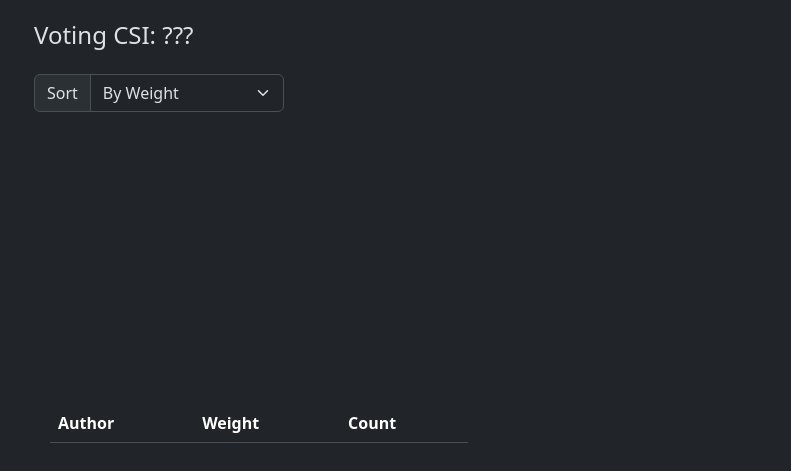
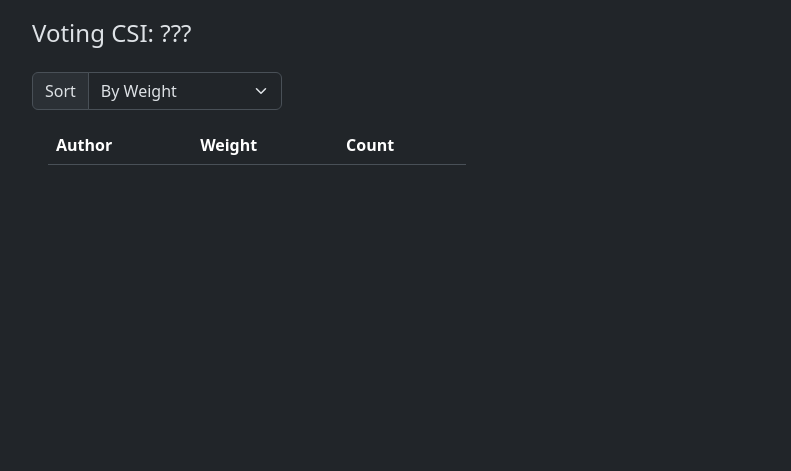
Before and after one commit to techcoderx/hiverpc-resources, a plain HTML site: page curationstats/index.html in a window 1280 px wide. Shown: the part 163-634 px from the top of the page, without its empty margins (16-807 px from the left). Drawn offline with nearby package versions, Linux system fonts and the light colour scheme; no server answers.

Commit message:
fix width and page padding

```diff
--- a/curationstats/index.html
+++ b/curationstats/index.html
@@ -7,7 +7,7 @@
   <script src="https://cdn.jsdelivr.net/npm/bootstrap@5.3.6/dist/js/bootstrap.bundle.min.js" integrity="sha384-j1CDi7MgGQ12Z7Qab0qlWQ/Qqz24Gc6BM0thvEMVjHnfYGF0rmFCozFSxQBxwHKO" crossorigin="anonymous"></script>
   <script src="https://cdn.jsdelivr.net/npm/chart.js@4.4.9/dist/chart.umd.min.js" crossorigin="anonymous"></script>
 </head>
-<body style="padding: 50px;" data-bs-theme="dark">
+<body class="p-3 p-sm-4 p-md-5" data-bs-theme="dark">
   <h1>Curation Summary</h1>
   <div class="alert alert-danger mb-0 mt-3 p-2" role="alert" id="alert" style="display: none;"></div>
   <form class="row row-cols-lg-auto g-3 my-2 align-items-center">
@@ -39,7 +39,7 @@
     </select>
   </div>
   <div class="d-flex flex-column flex-lg-row align-items-center">
-    <div class="p-3" style="width: 450px;">
+    <div class="p-3 align-self-lg-start w-100" style="max-width: 450px;">
       <table class="table">
         <thead>
           <tr>
```
